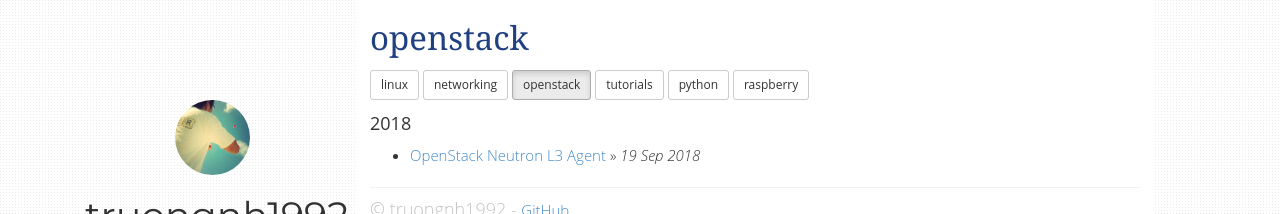
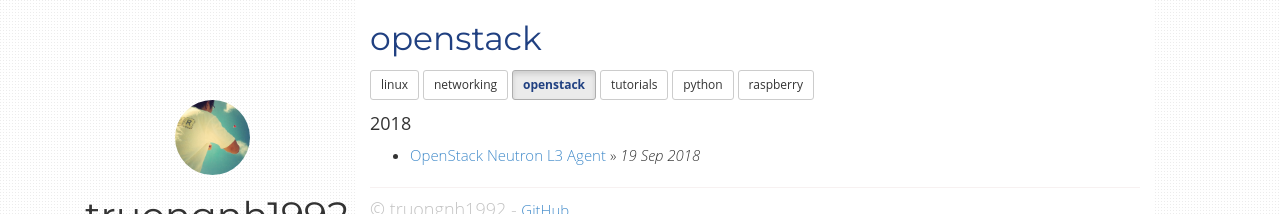
Before and after one commit to truongnh1992/truongnh1992.github.io, a Jekyll site: the page built from category/openstack.md, in a window 1280 px wide. Shown: the top 214 px of the page. Built offline with Jekyll 4.4.1, drawn with Linux system fonts in a browser that asks for light colours; nearby versions of some CDN libraries.

Commit message:
edit button type

```diff
--- a/static/css/main.css
+++ b/static/css/main.css
@@ -17,7 +17,7 @@
 .post-title {
  color:#204081;
  text-align:left;
- font-family: Georgia, sans-serif;
+ font-family: Montserrat, sans-serif;
  font-size:33px
 }
 hr {
@@ -85,6 +85,13 @@
 .sidebar-nav li::before {
   content: "»";
   margin-right: .5em;
+}
+
+.btn-default:hover,.btn-default:focus,.btn-default:active,.btn-default.active,.open .dropdown-toggle.btn-default {
+ color:#204081;
+ font-weight: bold;
+ background-color:#ebebeb;
+ border-color:#adadad
 }
 
 /* Content */
```
